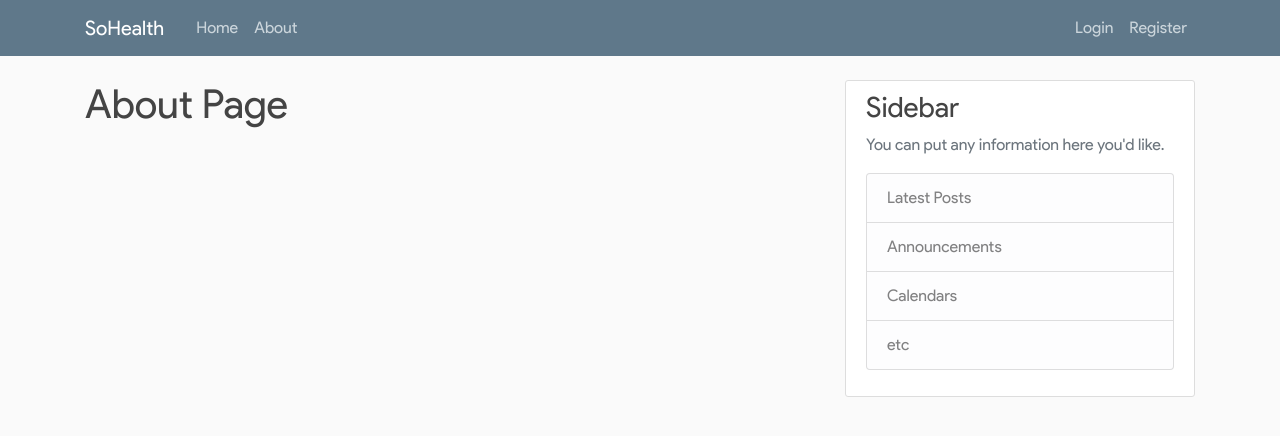
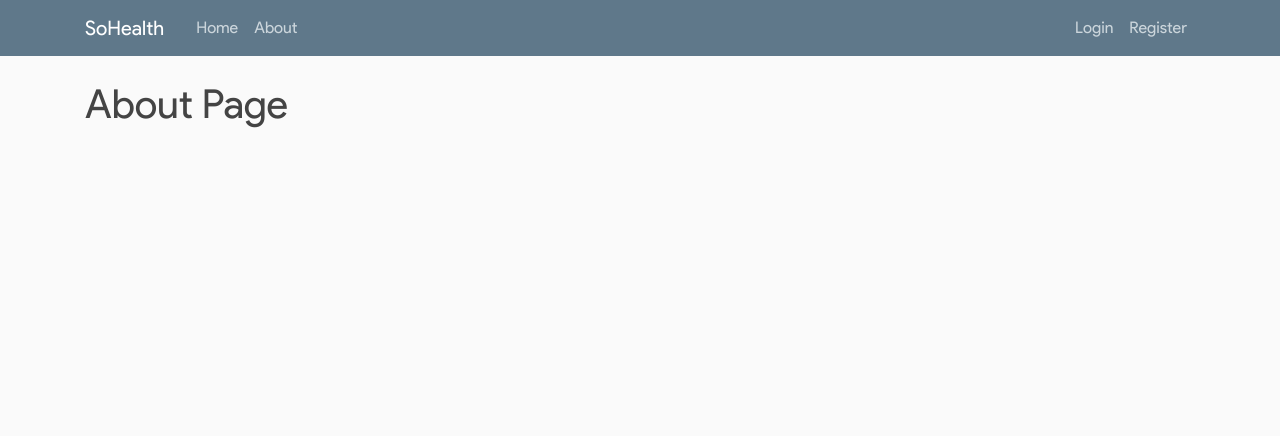
Before and after one commit to ShauryaAg/SoHealth, a Python web app: template templates/about.html in a window 1280 px wide. Shown: the top 436 px of the page. Run offline with Jinja, Linux system fonts and the light colour scheme; the template is opened without the code that fills it, so the values that code supplies are empty; some libraries are stand-ins or nearby versions.

Commit message:
small changes

```diff
--- a/static/main.css
+++ b/static/main.css
@@ -86,20 +86,24 @@ a.article-title:hover {
 }
 
 .dropdown-btn {
+  margin-top: 0.5vh;
   position: relative;
-  display: inline-block;
 }
 
 .dropdown-list{
   display: none;
   position: absolute;
-  background-color: #f9f9f9;
+  background-color: #e9c10dcc;
   min-width: 160px;
   box-shadow: 0px 8px 16px 0px rgba(0,0,0,0.2);
   padding: 12px 16px;
   z-index: 1;
 }
 
+.dropdown-list a{
+  color: #000000;
+}
+
 .dropdown-btn:hover .dropdown-list{
   display: block;
 }
--- a/templates/layout.html
+++ b/templates/layout.html
@@ -37,14 +37,14 @@
             <!-- Navbar Right Side -->
             <div class="navbar-nav">
               {% if current_user.is_authenticated %}
+                <a class="nav-item nav-link" href="{{ url_for('new_post')}}">New Post</a>
                 <div class="dropdown-btn">
                  <i class="fa fa-user-circle fa-lg" aria-hidden="true"></i>
-                </div>
                 <div class="dropdown-list">
-                  <a class="nav-item nav-link" href="{{ url_for('new_post')}}">New Post</a>
                   <a class="nav-item nav-link" href="{{ url_for('account')}}">Account</a>
                   <a class="nav-item nav-link" href="{{ url_for('logout')}}">Logout</a>
                 </div>
+              </div>
               {% else %}
                 <a class="nav-item nav-link" href="/login">Login</a>
                 <a class="nav-item nav-link" href="/register">Register</a>
@@ -68,19 +68,6 @@
             {% endwith %}
             {% block content %}{% endblock %}
           </div>
-          <div class="col-md-4">
-            <div class="content-section">
-              <h3>Sidebar</h3>
-              <p class='text-muted'>You can put any information here you'd like.
-                <ul class="list-group">
-                  <li class="list-group-item list-group-item-light">Latest Posts</li>
-                  <li class="list-group-item list-group-item-light">Announcements</li>
-                  <li class="list-group-item list-group-item-light">Calendars</li>
-                  <li class="list-group-item list-group-item-light">etc</li>
-                </ul>
-              </p>
-            </div>
-          </div>
         </div>
       </main>
 
```
